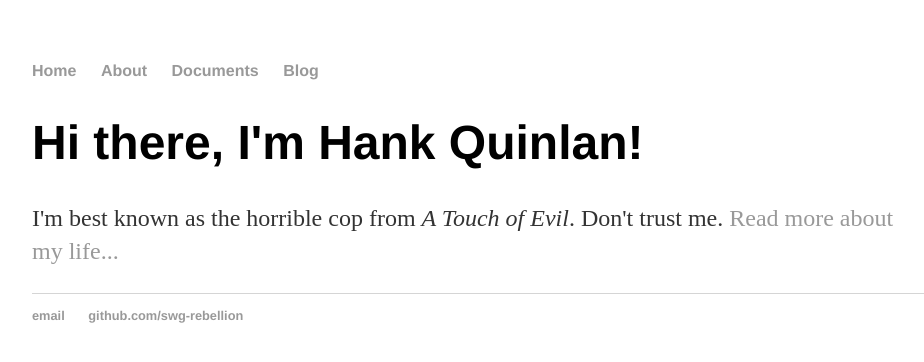
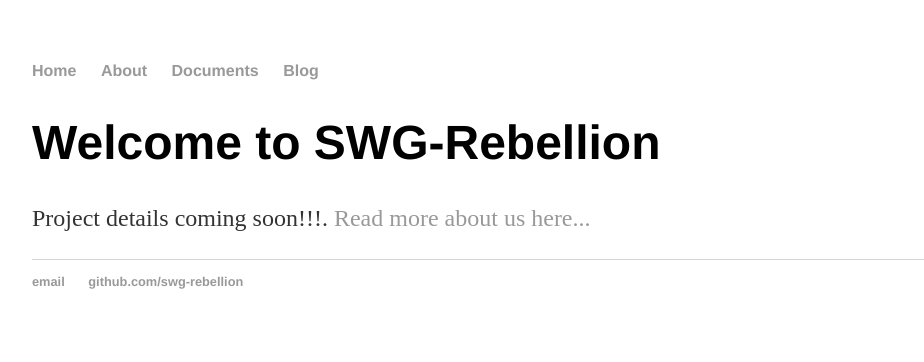
Before and after one commit to swg-rebellion/swg-rebellion.github.io, a Jekyll site: the page built from index.html, in a window 1280 px wide. Shown: the top 362 px of the page, without its empty margins (160-1084 px from the left). Built offline with Jekyll 4.4.1, drawn with Linux system fonts in a browser that asks for light colours.

Commit message:
update index

```diff
--- a/index.html
+++ b/index.html
@@ -1,9 +1,9 @@
 ---
 layout: default
-title: Hank Quinlan, Horrible Cop
+title: SWG_Rebellion
 ---
 
 		<div class="blurb">
-			<h1>Hi there, I'm Hank Quinlan!</h1>
-			<p>I'm best known as the horrible cop from <em>A Touch of Evil</em>. Don't trust me. <a href="/about">Read more about my life...</a></p>
+			<h1>Welcome to SWG-Rebellion</h1>
+			<p>Project details coming soon!!!. <a href="/about">Read more about us here...</a></p>
 		</div>
```
